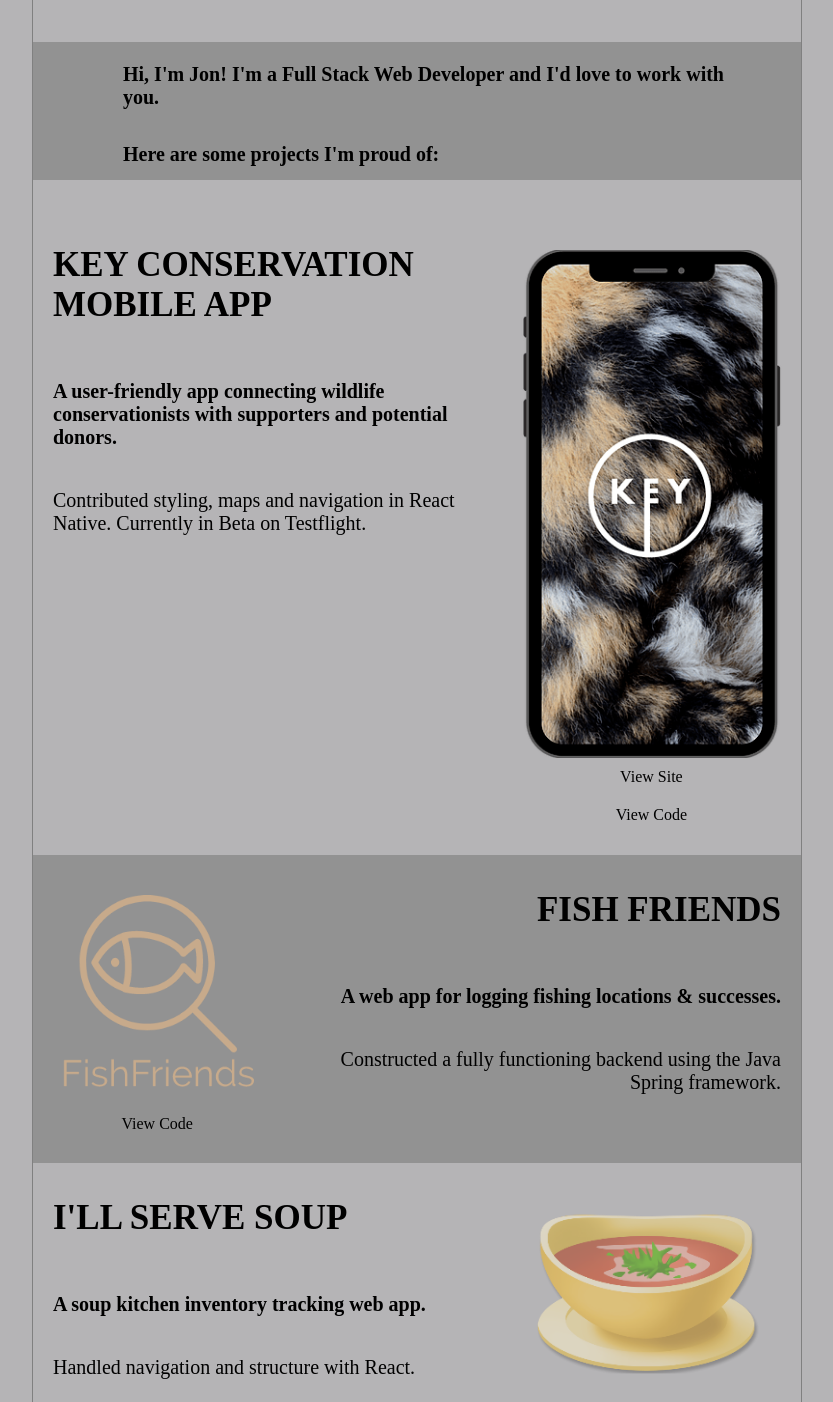
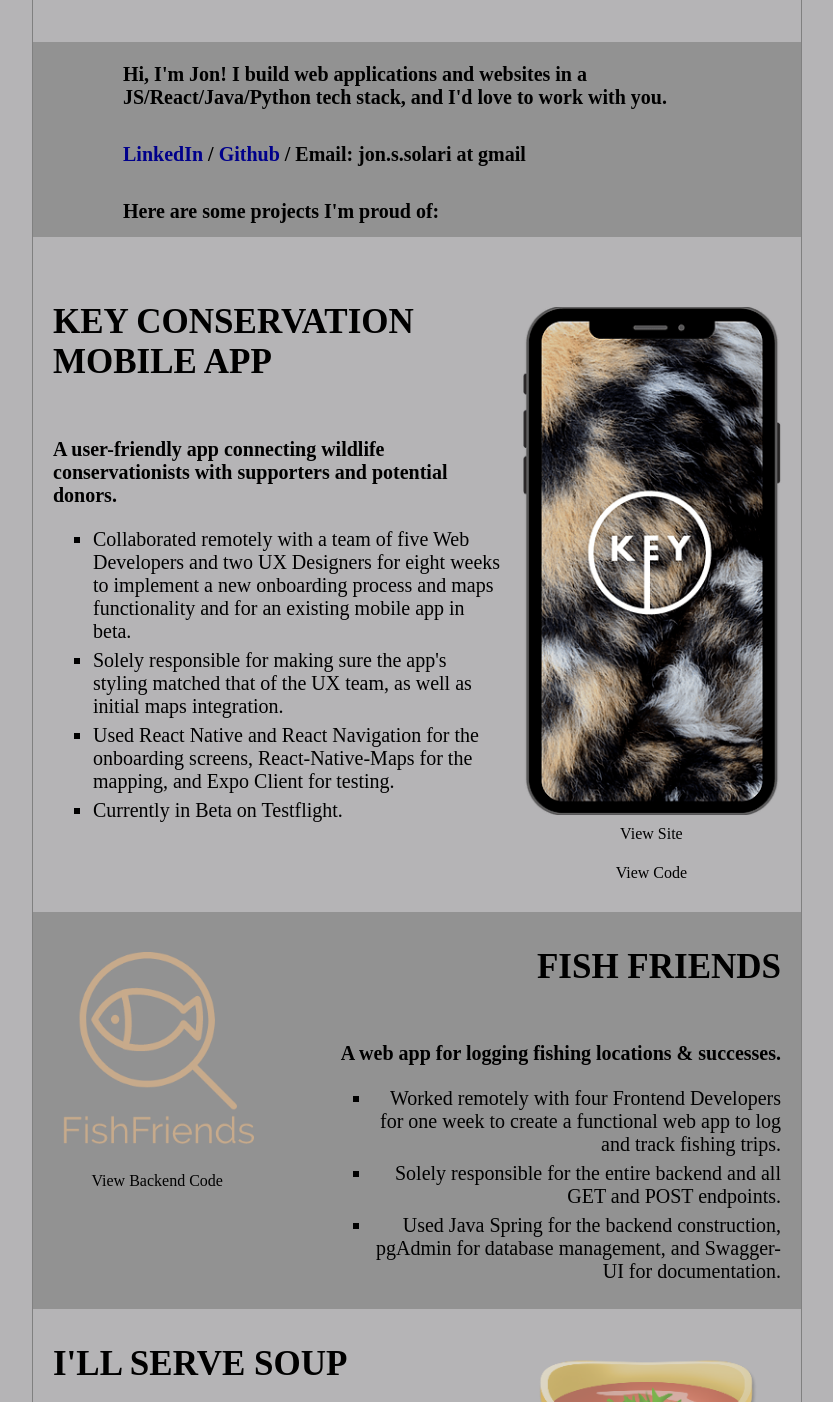
Before and after one commit to jonsolari/portfolio, a plain HTML site: page index.html in a window 1280 px wide. Shown: the part 154-1556 px from the top of the page, without its empty margins (223-1056 px from the left). Drawn offline with nearby package versions, Linux system fonts and the light colour scheme; a web font is replaced by a local one.

Commit message:
:art: restructure
restructure

```diff
--- a/index.html
+++ b/index.html
@@ -24,7 +24,12 @@
     </div>
     <div class="intro">
         <h3>
-            Hi, I'm Jon! I'm a Full Stack Web Developer and I'd love to work with you.
+            Hi, I'm Jon! I build web applications and websites in a JS/React/Java/Python tech stack, and I'd love to work with you.
+        </h3>
+        <h3>
+            <a href="https://www.linkedin.com/in/jonsolari">LinkedIn</a>
+            / <a href="https://www.github.com/jonsolari">Github</a>
+            / Email: jon.s.solari at gmail
         </h3>
         <h3>
             Here are some projects I'm proud of:
@@ -34,7 +39,10 @@
         <div class="desc">
             <h3>KEY CONSERVATION MOBILE APP</h3>
             <p class="bold">A user-friendly app connecting wildlife conservationists with supporters and potential donors.</p>
-            <p>Contributed styling, maps and navigation in React Native. Currently in Beta on Testflight.</p>
+            <ul><li>Collaborated remotely with a team of five Web Developers and two UX Designers for eight weeks to implement a new onboarding process and maps functionality and for an existing mobile app in beta.</li>
+            <li>Solely responsible for making sure the app's styling matched that of the UX team, as well as initial maps integration.</li>
+            <li>Used React Native and React Navigation for the onboarding screens, React-Native-Maps for the mapping, and Expo Client for testing. </li>
+            <li>Currently in Beta on Testflight.</li></ul>
         </div>
         <div class="photo">
             <a href="https://www.keyconservation.org/getonthekeyapp"><img src="./key.png" alt="key conservation mobile app"></a>
@@ -46,21 +54,30 @@
         <div class="desc right">
             <h3>FISH FRIENDS</h3>
             <p class="bold">A web app for logging fishing locations & successes.</p>
-            <p>Constructed a fully functioning backend using the Java Spring framework.</p>
+            <ul>
+                <li>Worked remotely with four Frontend Developers for one week to create a functional web app to log and track fishing trips.</li>
+                <li>Solely responsible for the entire backend and all GET and POST endpoints.</li>
+                <li>Used Java Spring for the backend construction, pgAdmin for database management, and Swagger-UI for documentation.</li>
+            </ul>
         </div>
         <div class="photo">
             <a href="https://github.com/Build-Week-FishFriends-Lambda/Backend/tree/jonathan-solari/FishFriends/src/main/java/com/lambdaschool/fishfriends"><img class="smaller" src="./fish.png" alt="fish friends website">
-            <p class="viewcode">View Code</p></a>
+            <p class="viewcode">View Backend Code</p></a>
         </div>
     </div>
     <div class="third">
         <div class="desc">
             <h3>I'LL SERVE SOUP</h3>
             <p class="bold">A soup kitchen inventory tracking web app.</p>
-            <p>Handled navigation and structure with React.</p>
+            <ul>
+                <li>Worked remotely with four Frontend Developers and one Backend Developer for one week to create a web app that keeps track of a soup kitchen's resources.</li>
+                <li>Solely responsible for all structure and navigation of components. </li>
+                <li>Used React for for app construction, Axios for HTTP requests, and Redux for state management.</li>
+            </ul>
         </div>
         <div class="photo">
-            <a href="https://illservesouplambda.netlify.com/"><img src="./soup.png" alt="soup kitchen"></a>
+            <a href="https://serve-soup.netlify.com/"><img src="./soup.png" alt="soup kitchen"></a>
+            <a class="viewcode" href="https://github.com/Build-Week-I-ll-Serve-Soup/front-end/tree/jonathan-solari">View Frontend Code</a>
         </div>
     </div>
     <div class="contact">
--- a/portfolio.scss
+++ b/portfolio.scss
@@ -437,6 +437,12 @@ body{
     padding-left: 10rem;
     background-color: #929292;
 
+    a{
+      font-size: 2rem;
+      text-decoration: none;
+      color: darkblue;
+    }
+
     h3{
         font-family: 'Sorts Mill Goudy';
         font-size: 2rem;
@@ -445,6 +451,7 @@ body{
         margin-right: 10%;
         margin-top: 0;
         margin-bottom: 0;
+
     }
 
     @media (max-width: $tablet) {
@@ -463,6 +470,16 @@ h3{
 
 p{
     font-size: 2rem;
+}
+
+ul{
+  margin-bottom: 2rem;
+  list-style-type: square;
+}
+
+li{
+  font-size: 2rem;
+  margin-bottom: 0.6rem;
 }
 
 a{
@@ -486,11 +503,12 @@ a{
 
   h3{
       font-family: 'Sorts Mill Goudy';
+
   }
   @media (max-width: $phone) {
     width: 90%;
     margin: 0 auto;
-    text-align: center;
+    text-align: left;
   }
 }
 
```
Also changed, not shown: portfolio.css.
